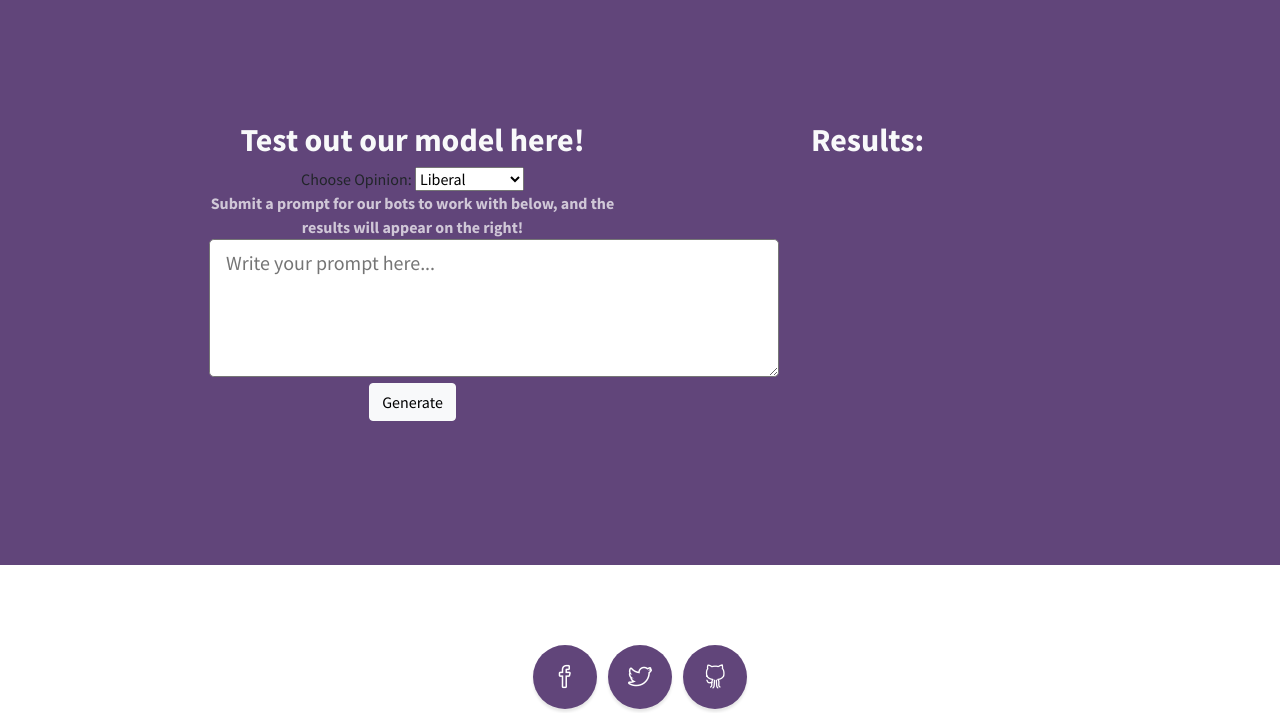
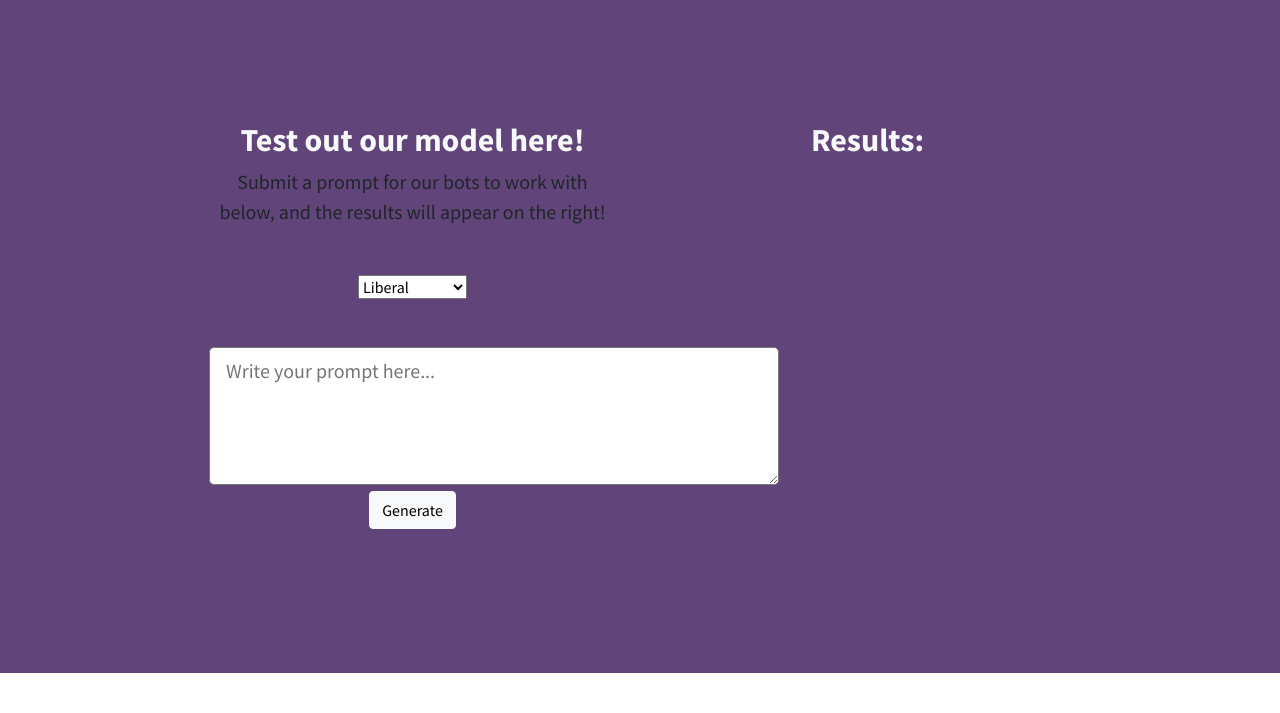
Before and after one commit to ghoshdebapratim1/ai-political-smackdown, a Flask app: template app/templates/Write-your-story-with-AI.html in a window 1280 px wide. Shown: the part 1233-1946 px from the top of the page. Run offline with Flask 2, Linux system fonts and the light colour scheme; the template is opened without the code that fills it, so the values that code supplies are empty; parts of the project's set-up code (start-up, migrations or seed data) failed here and were passed over; some libraries are stand-ins or nearby versions.

Commit message:
Rendered html to flask output

```diff
--- a/app/templates/Write-your-story-with-AI.html
+++ b/app/templates/Write-your-story-with-AI.html
@@ -54,33 +54,33 @@
                 <div class="row gx-4 gx-lg-5 justify-content-center">
                     <div class="col-lg-5">
                         <h2 class="text-light">Test out our model here!</h2>
-                      <form action="" method="POST" source="custom" name="form-0" >
+                        <p class="lead mb-5"><strong>Submit a prompt for our bots to work with below, and the results will appear on the right!</strong></p>
+
+
+
+                        <form action="{{url_for('generate_text')}}" method="POST" source="custom" name="form-1" >
                           <div class="form-group">
-                              <label for="name">Choose Opinion: </label>
-                                   <select type="text" name="opinion" id="opinion" required>
-                                    <option selected="liberal">Liberal</option>
-                                        <option value="conservative">Conservative</option>
-                                            </select>
-                                            </div>
-                                                </form>
+                            <select name="opinion" id="opinion">
+                                <option value="liberal">Liberal</option>
+                                <option value="conservative">Conservative</option>
 
-                            <div class="form-group">
-                        <p class="text-faded mb-0"><strong>Submit a prompt for our bots to work with below, and the results will appear on the right!</strong></p>
-                        <form action="{{url_for('generate_text')}}" method="POST" source="custom" name="form-1" >
-
+                            </select>
+                          </div>
+                          <br><br>
+                          <div class="form-group">
                             <textarea class="form-control-lg" rows="4" cols="50" placeholder="Write your prompt here..." required="" id="text_gen_input" name="prompt"></textarea>
                           </div>
                           <div class="form-group">
                             <button type="submit" class="btn btn-light" id="text_gen_button">Generate</button>
                           </div>
-                      </form>
+                        </form>
                         <br>
                     </div>
                     <div class="col-lg-5">
                       <h2 class="text-light">Results:</h2>
                       <ul id="generated_ul">
                       <p>
-                        {{ generated }}
+                        {{generated|safe}}
                         </p>
                       <!-- generated items will be here. -->
                       </ul>
```
